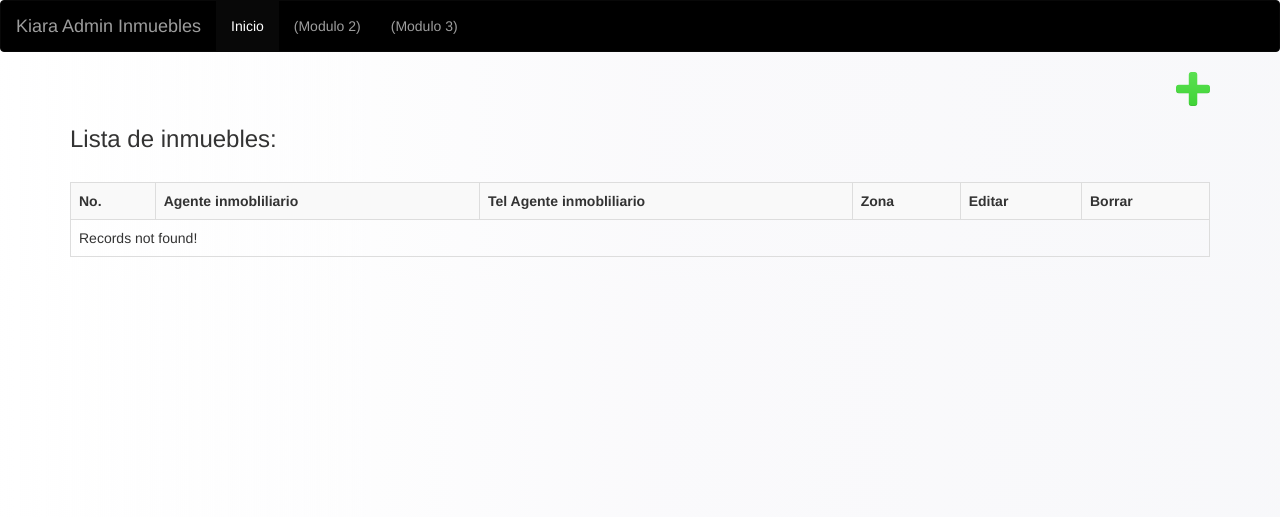
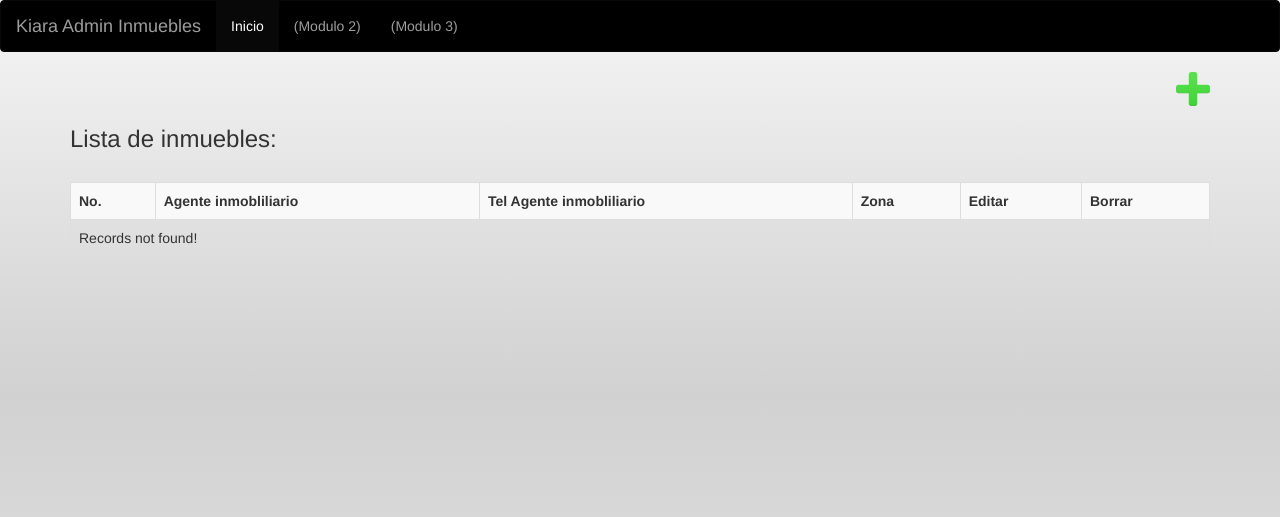
Before and after one commit to sergiosaac/gvl-inmuebles, a PHP site: page / in a window 1280 px wide. Shown: the top 517 px of the page. Run offline with PHP 8.4, Linux system fonts and the light colour scheme; data that the repository does not hold is empty.

Commit message:
Disnho terminado

```diff
--- a/ajax/readRecords.php
+++ b/ajax/readRecords.php
@@ -31,10 +31,10 @@
 				<td>'.$row['tel_agente_inmobiliario'].'</td>
 				<td>'.$row['zona'].'</td>
 				<td>
-					<img class="icon-accion" onclick="GetUserDetails('.$row['id'].')" src="img/deit.png" height="30" width="30">
+					<img class="icon-accion" onclick="GetUserDetails('.$row['id'].')" src="img/deit.png" height="25" width="25">
 				</td>
 				<td>
-					<img class="icon-accion" onclick="DeleteUser('.$row['id'].')" src="img/borrar.png" height="30" width="30">
+					<img class="icon-accion" onclick="DeleteUser('.$row['id'].')" src="img/borrar.png" height="25" width="25">
 				</td>
     		</tr>';
     		$number++;
--- a/bootstrap-3.3.5-dist/css/estilos.css
+++ b/bootstrap-3.3.5-dist/css/estilos.css
@@ -1,16 +1,22 @@
 body {
-background: rgba(255,255,255,1);
-background: -moz-linear-gradient(left, rgba(255,255,255,1) 0%, rgba(252,252,253,0.49) 22%, rgba(249,249,251,0.33) 29%, rgba(240,239,245,0.33) 51%, rgba(233,234,241,0.33) 100%);
-background: -webkit-gradient(left top, right top, color-stop(0%, rgba(255,255,255,1)), color-stop(22%, rgba(252,252,253,0.49)), color-stop(29%, rgba(249,249,251,0.33)), color-stop(51%, rgba(240,239,245,0.33)), color-stop(100%, rgba(233,234,241,0.33)));
-background: -webkit-linear-gradient(left, rgba(255,255,255,1) 0%, rgba(252,252,253,0.49) 22%, rgba(249,249,251,0.33) 29%, rgba(240,239,245,0.33) 51%, rgba(233,234,241,0.33) 100%);
-background: -o-linear-gradient(left, rgba(255,255,255,1) 0%, rgba(252,252,253,0.49) 22%, rgba(249,249,251,0.33) 29%, rgba(240,239,245,0.33) 51%, rgba(233,234,241,0.33) 100%);
-background: -ms-linear-gradient(left, rgba(255,255,255,1) 0%, rgba(252,252,253,0.49) 22%, rgba(249,249,251,0.33) 29%, rgba(240,239,245,0.33) 51%, rgba(233,234,241,0.33) 100%);
-background: linear-gradient(to right, rgba(255,255,255,1) 0%, rgba(252,252,253,0.49) 22%, rgba(249,249,251,0.33) 29%, rgba(240,239,245,0.33) 51%, rgba(233,234,241,0.33) 100%);
-filter: progid:DXImageTransform.Microsoft.gradient( startColorstr='#ffffff', endColorstr='#e9eaf1', GradientType=1 );
+
+
+	background: rgba(245,245,245,1);
+background: -moz-linear-gradient(top, rgba(245,245,245,1) 0%, rgba(201,201,201,0.85) 49%, rgba(212,212,212,0.75) 82%, rgba(217,217,217,0.69) 100%);
+background: -webkit-gradient(left top, left bottom, color-stop(0%, rgba(245,245,245,1)), color-stop(49%, rgba(201,201,201,0.85)), color-stop(82%, rgba(212,212,212,0.75)), color-stop(100%, rgba(217,217,217,0.69)));
+background: -webkit-linear-gradient(top, rgba(245,245,245,1) 0%, rgba(201,201,201,0.85) 49%, rgba(212,212,212,0.75) 82%, rgba(217,217,217,0.69) 100%);
+background: -o-linear-gradient(top, rgba(245,245,245,1) 0%, rgba(201,201,201,0.85) 49%, rgba(212,212,212,0.75) 82%, rgba(217,217,217,0.69) 100%);
+background: -ms-linear-gradient(top, rgba(245,245,245,1) 0%, rgba(201,201,201,0.85) 49%, rgba(212,212,212,0.75) 82%, rgba(217,217,217,0.69) 100%);
+background: linear-gradient(to bottom, rgba(245,245,245,1) 0%, rgba(201,201,201,0.85) 49%, rgba(212,212,212,0.75) 82%, rgba(217,217,217,0.69) 100%);
+filter: progid:DXImageTransform.Microsoft.gradient( startColorstr='#f5f5f5', endColorstr='#d9d9d9', GradientType=0 );
+
+background-repeat: no-repeat;
+background-attachment: fixed;
+
 }
 
 .tabla{
-
+	background-color: white;
 }
 
 .navbar{
```
Also changed, not shown: img/deit.png.
